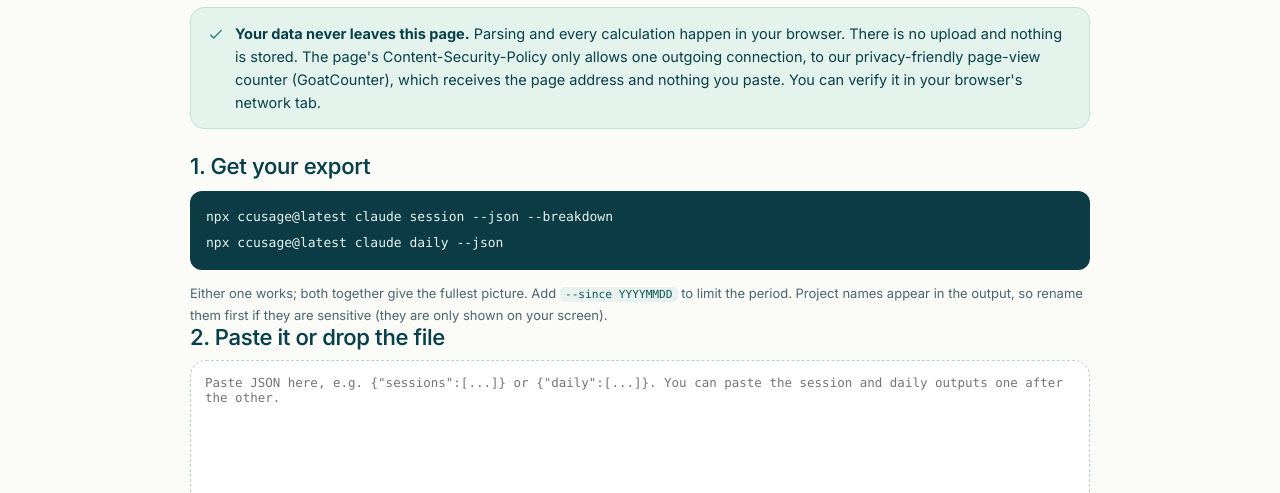
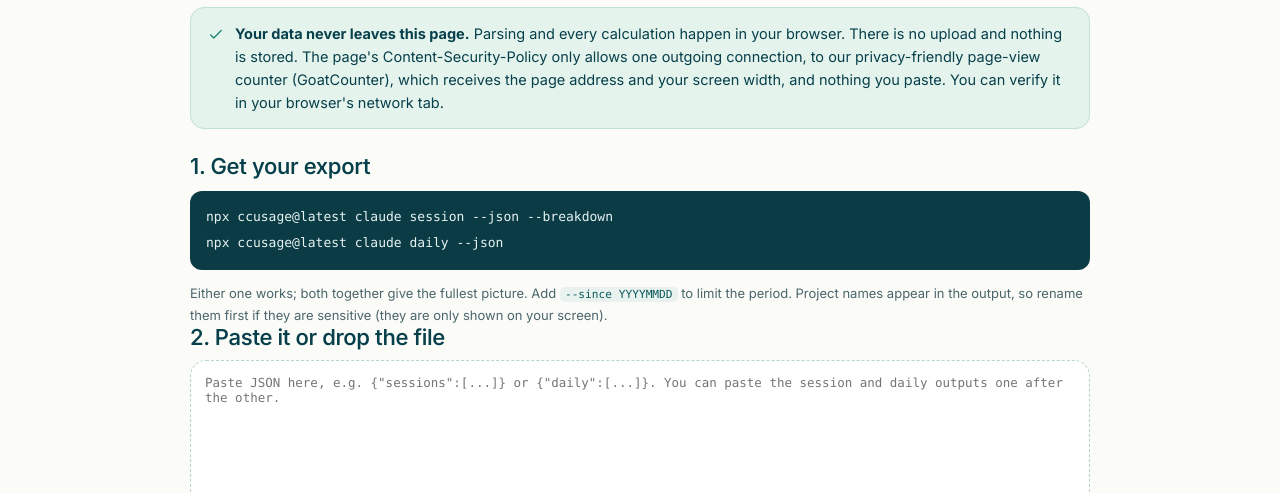
Before and after one commit to getlake/getlake.github.io, a plain HTML site: page waste-calculator/index.html in a window 1280 px wide. Shown: the part 304-797 px from the top of the page. Drawn offline with Linux system fonts and the light colour scheme.

Commit message:
waste-calculator: exact analytics disclosure

```diff
--- a/waste-calculator/index.html
+++ b/waste-calculator/index.html
@@ -58,7 +58,7 @@
   <p class="section-index">Free · runs in your browser</p>
   <h1>Claude Code waste calculator</h1>
   <p class="doc-lede">Paste your <a href="https://github.com/ryoppippi/ccusage">ccusage</a> JSON and see where the money went: spend by model, your most expensive sessions, an estimate of what was avoidable, and how much of it ran with no approved plan.</p>
-  <p class="wc-privacy"><svg class="i"><use href="#check"/></svg><span><b>Your data never leaves this page.</b> Parsing and every calculation happen in your browser. There is no upload and nothing is stored. The page's Content-Security-Policy only allows one outgoing connection, to our privacy-friendly page-view counter (GoatCounter), which receives the page address and nothing you paste. You can verify it in your browser's network tab.</span></p>
+  <p class="wc-privacy"><svg class="i"><use href="#check"/></svg><span><b>Your data never leaves this page.</b> Parsing and every calculation happen in your browser. There is no upload and nothing is stored. The page's Content-Security-Policy only allows one outgoing connection, to our privacy-friendly page-view counter (GoatCounter), which receives the page address and your screen width, and nothing you paste. You can verify it in your browser's network tab.</span></p>
 
   <section class="wc-input" aria-labelledby="wc-in-h">
     <h2 id="wc-in-h">1. Get your export</h2>
```
